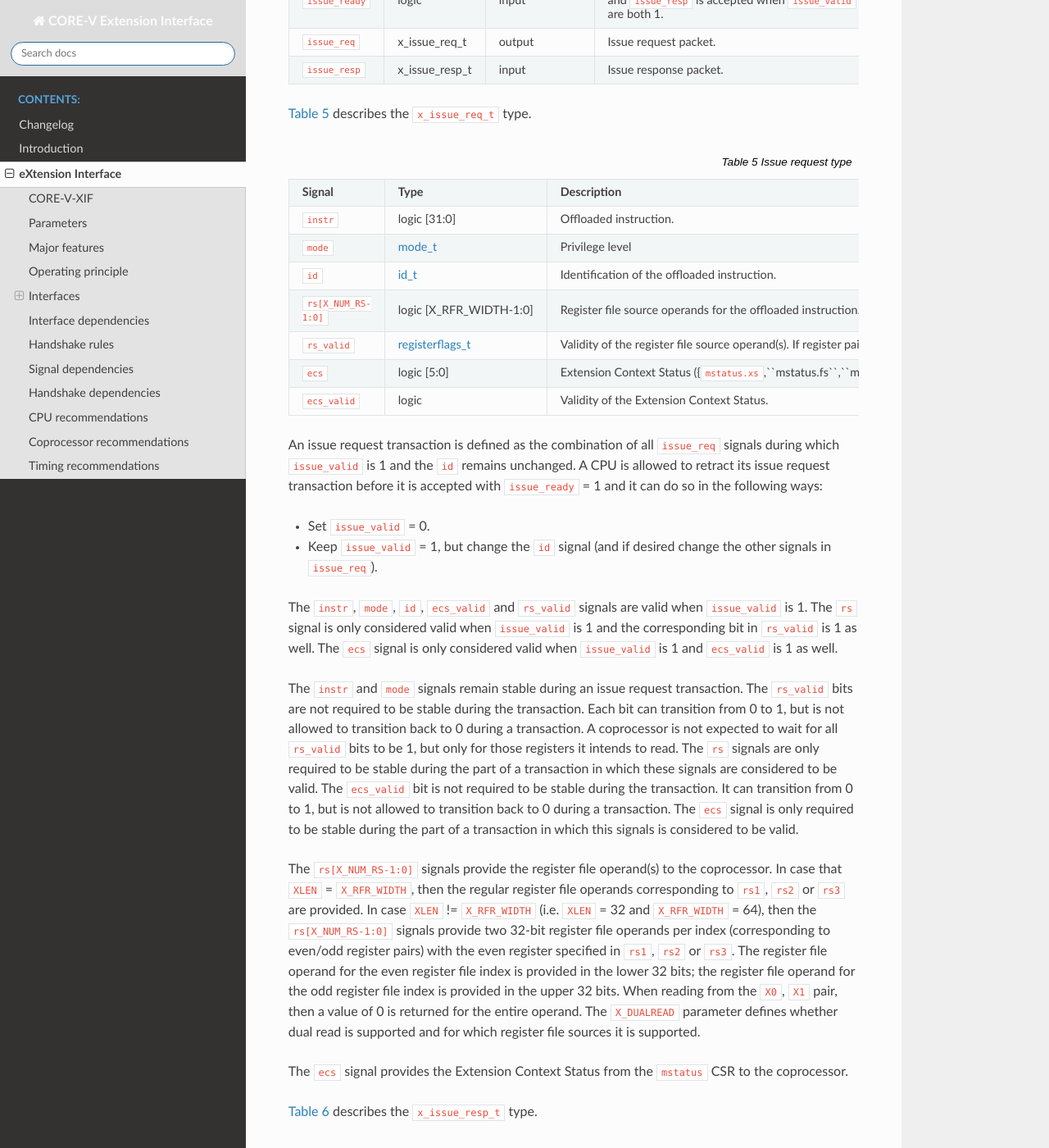
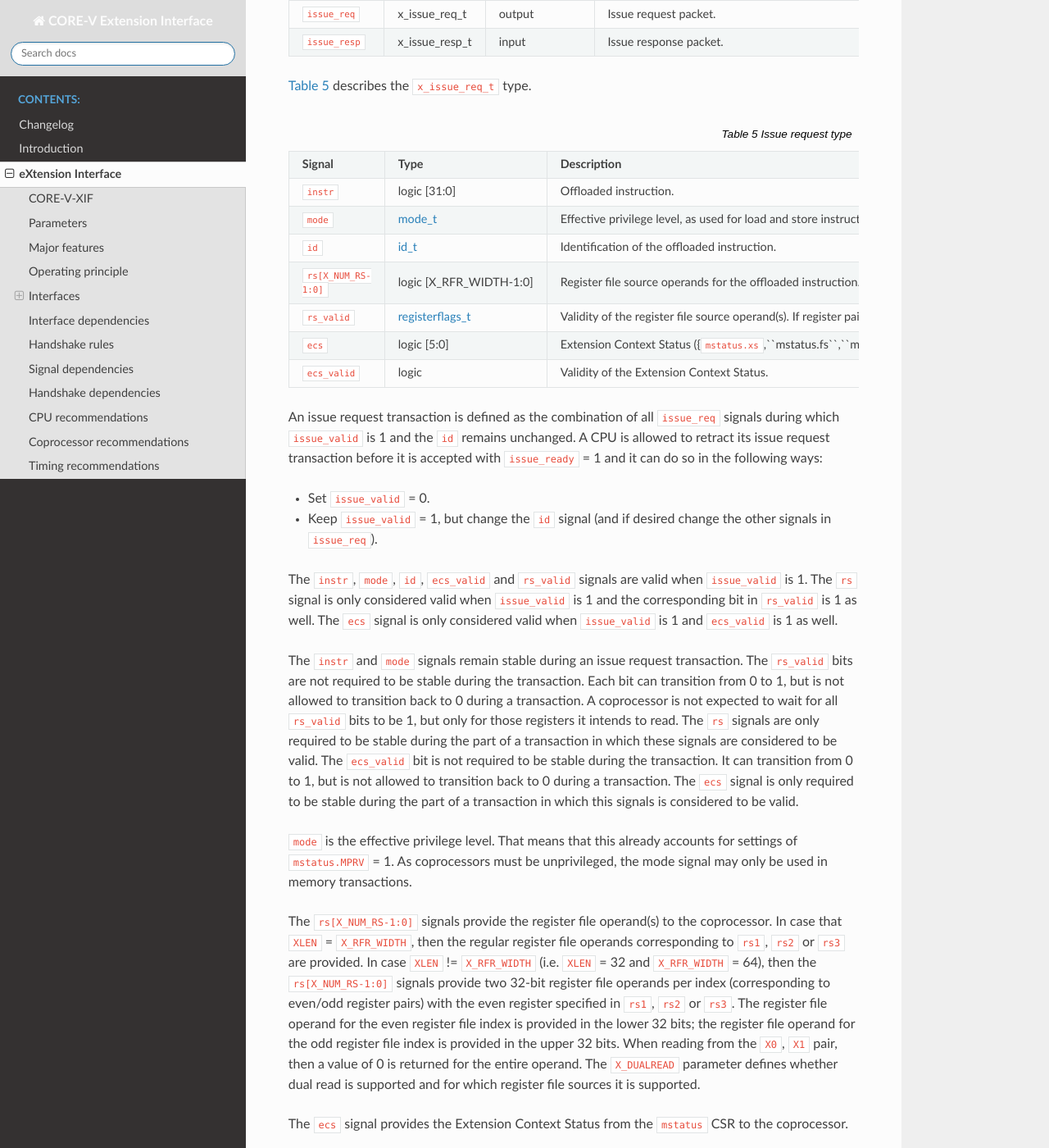
Before and after one commit to openhwgroup/core-v-xif, a Sphinx documentation site: the page built from docs/source/x_ext.rst, in a window 1280 px wide and 1400 px high, scrolled down 8904 px. Shown: the whole window at 82% size. Built offline with Sphinx 7.4.7 and the Read the Docs theme 2.0.0, drawn with Linux system fonts in a browser that asks for light colours; some of the changed text lies outside the part shown.

Commit message:
Mode now reflects the effective privilege level - in addition, clarified that extensions are unprivileged - removed mode from compressed interface, as an unprivileged extension may not decode compressed instructions based on mode

```diff
--- a/docs/source/intro.rst
+++ b/docs/source/intro.rst
@@ -4,6 +4,7 @@ Introduction
 The ``eXtension interface``, also called ``CORE-V-XIF``, is an interface aimed at extending a |processor| with (custom or standardized) instructions implemented in a |coprocessor|.
 
 It can be used to implement standard RISC-V extensions as for example B (Bit Manipulation), M (Integer Multiplication and Division), F (Single-Precision Floating Point) and D (Double-Precision Floating Point). It can also be used to implement custom extensions.
+Extensions implemented on the interface are unprivileged, i.e. implementing privileged extensions like H (Hypervisor) is not supported.
 
 The goal of ``CORE-V-XIF`` is to enable the design and verification of instruction extensions in a |coprocessor| in a standardized manner without the need to modify the |processor| itself.
 
--- a/docs/source/x_ext.rst
+++ b/docs/source/x_ext.rst
@@ -429,7 +427,7 @@ Issue interface
   +------------------------+----------------------------------------+-----------------------------------------------------------------------------------------------------------------+
   | ``instr``              | logic [31:0]                           | Offloaded instruction.                                                                                          |
   +------------------------+----------------------------------------+-----------------------------------------------------------------------------------------------------------------+
-  | ``mode``               | :ref:`mode_t <mode>`                   | Privilege level                                                                                                 |
+  | ``mode``               | :ref:`mode_t <mode>`                   | Effective privilege level, as used for load and store instructions.                                             |
   +------------------------+----------------------------------------+-----------------------------------------------------------------------------------------------------------------+
   | ``id``                 | :ref:`id_t <id>`                       | Identification of the offloaded instruction.                                                                    |
   |                        |                                        |                                                                                                                 |
@@ -463,6 +461,9 @@ The ``rs`` signals are only required to be stable during the part
 of a transaction in which these signals are considered to be valid. The ``ecs_valid`` bit is not required to be stable during the transaction. It can transition from
 0 to 1, but is not allowed to transition back to 0 during a transaction. The ``ecs`` signal is only required to be stable during the part of a transaction in which
 this signals is considered to be valid.
+
+``mode`` is the effective privilege level. That means that this already accounts for settings of ``mstatus.MPRV`` = 1.
+As coprocessors must be unprivileged, the mode signal may only be used in memory transactions.
 
 The ``rs[X_NUM_RS-1:0]`` signals provide the register file operand(s) to the |coprocessor|. In case that ``XLEN`` = ``X_RFR_WIDTH``, then the regular register file
 operands corresponding to ``rs1``, ``rs2`` or ``rs3`` are provided. In case ``XLEN`` != ``X_RFR_WIDTH`` (i.e. ``XLEN`` = 32 and ``X_RFR_WIDTH`` = 64), then the
@@ -633,7 +634,7 @@ Memory (request/response) interface
   +--------------+----------------------------+-----------------------------------------------------------------------------------------------------------------+
   | ``addr``     | logic [31:0]               | Virtual address of the memory transaction.                                                                      |
   +--------------+----------------------------+-----------------------------------------------------------------------------------------------------------------+
-  | ``mode``     | logic [1:0]                | Privilege level (2'b00 = User, 2'b01 = Supervisor, 2'b10 = Reserved, 2'b11 = Machine).                          |
+  | ``mode``     | logic [1:0]                | Effective privilege level                                                                                       |
   +--------------+----------------------------+-----------------------------------------------------------------------------------------------------------------+
   | ``we``       | logic                      | Write enable of the memory transaction.                                                                         |
   +--------------+----------------------------+-----------------------------------------------------------------------------------------------------------------+
@@ -683,7 +684,7 @@ When for example performing a transaction that uses the middle two bytes on a 32
 * ``be`` = 4'b0110, ``size`` = 3'b010``, ``addr[1:0]`` = 2'b00.
 * ``be`` = 4'b0110, ``size`` = 3'b010``, ``addr[1:0]`` = 2'b01.
 
-Note that a word transfer is needed in this example because the two bytes transfered are not halfword aligned.
+Note that a word transfer is needed in this example because the two bytes transferred are not halfword aligned.
 
 Unaligned (i.e. non naturally aligned) transactions are supported over the memory (request/response) interface using the ``be`` signal. Not all unaligned memory operations
 can however be performed as single transactions on the memory (request/response) interface. Specifically if an unaligned memory operation crosses a X_MEM_WIDTH boundary, then it shall
```
Also changed, not shown: other parts of docs/source/x_ext.rst (+0 -2 lines).
